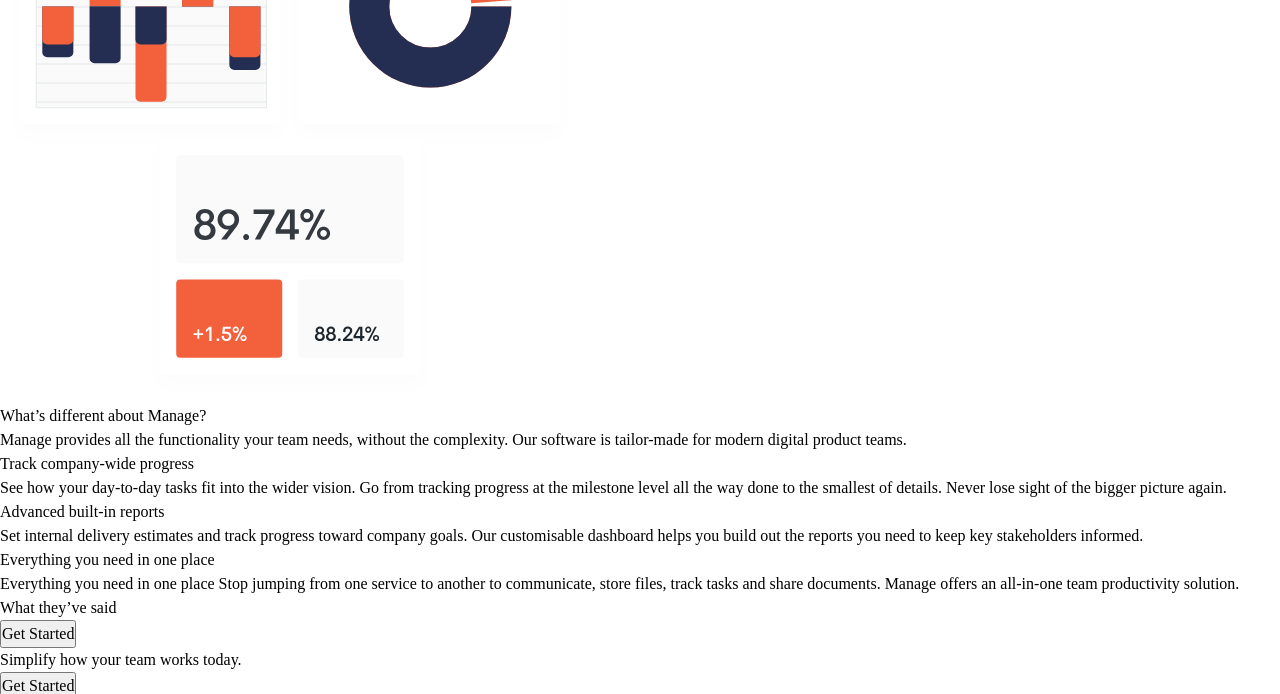
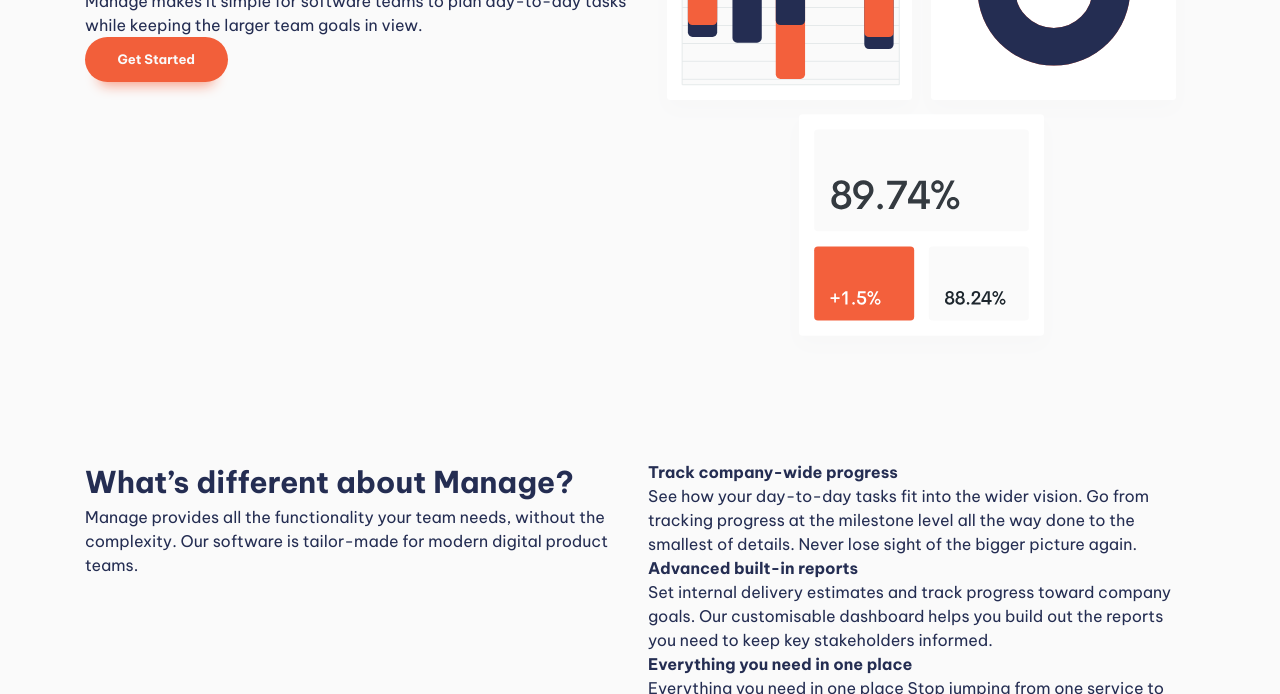
Before and after one commit to Simow03/FEM-Manage-Landing-Page, a plain HTML site: page index.html in a window 1280 px wide. Shown: the part 369-1063 px from the top of the page. Drawn offline with Linux system fonts and the light colour scheme.

Commit message:
general styles

```diff
--- a/index.html
+++ b/index.html
@@ -7,7 +7,7 @@
     <title>Document</title>
     <link rel="stylesheet" href="/style.css" />
   </head>
-  <body>
+  <body class="bg-neutral-900">
     <header id="header">
       <div class="container">
         <a href="#"><img src="/images/logo.svg" alt="manage-logo" /></a>
@@ -25,11 +25,11 @@
     </header>
     <main>
       <!-- section start -->
-      <section>
+      <section class="padding-block-900">
         <div class="container">
           <div class="even-columns">
             <div class="column">
-              <h1>Bring everyone together to build better products.</h1>
+              <h1 class="fs-primary-heading fw-bold">Bring everyone together to build better products.</h1>
               <p>
                 Manage makes it simple for software teams to plan day-to-day
                 tasks while keeping the larger team goals in view.
@@ -44,11 +44,11 @@
       </section>
       <!-- section end -->
       <!-- section start -->
-      <section>
+      <section class="padding-block-900">
         <div class="container">
           <div class="even-columns">
             <div class="column">
-              <h2>What’s different about Manage?</h2>
+              <h2 class="fs-secondary-heading fw-bold">What’s different about Manage?</h2>
               <p>
                 Manage provides all the functionality your team needs, without
                 the complexity. Our software is tailor-made for modern digital
@@ -58,7 +58,7 @@
             <div class="column">
               <ul role="list" class="numbered-list">
                 <li>
-                  <h3>Track company-wide progress</h3>
+                  <h3 class="fw-bold fs-600">Track company-wide progress</h3>
                   <p>
                     See how your day-to-day tasks fit into the wider vision. Go
                     from tracking progress at the milestone level all the way
@@ -67,7 +67,7 @@
                   </p>
                 </li>
                 <li>
-                  <h3>Advanced built-in reports</h3>
+                  <h3 class="fw-bold fs-600">Advanced built-in reports</h3>
                   <p>
                     Set internal delivery estimates and track progress toward
                     company goals. Our customisable dashboard helps you build
@@ -75,7 +75,7 @@
                   </p>
                 </li>
                 <li>
-                  <h3>Everything you need in one place</h3>
+                  <h3 class="fw-bold fs-600">Everything you need in one place</h3>
                   <p>
                     Everything you need in one place Stop jumping from one
                     service to another to communicate, store files, track tasks
@@ -90,18 +90,18 @@
       </section>
       <!-- section end -->
       <!-- section start -->
-      <section id="carousel">
-        <h2>What they’ve said</h2>
+      <section id="carousel" class="padding-block-700">
+        <h2 class="fs-secondary-heading fw-bold">What they’ve said</h2>
         <!-- TODO: Carousel here -->
         <button class="button">Get Started</button>
       </section>
       <!-- section end -->
       <!-- section start -->
-      <section id="cta">
+      <section id="cta" class="padding-block-700 bg-primary-400 text-neutral-900">
         <div class="container">
           <div class="even-columns">
             <div class="column">
-              <h2>Simplify how your team works today.</h2>
+              <h2 class="fs-secondary-heading fw-bold">Simplify how your team works today.</h2>
             </div>
             <div class="column">
               <button class="button" data-type="inverted">Get Started</button>
@@ -112,7 +112,7 @@
       <!-- section end -->
     </main>
 
-    <footer id="footer">
+    <footer id="footer" class="padding-block-900 bg-neutral-100 text-neutral-900">
       <div class="container">
         <div class="even-columns">
           <div class="column">
@@ -141,7 +141,7 @@
           <div class="column">
             <form action="">
               <input type="email">
-              <button class="button">Go</button>
+              <button class="button" data-type="footer">Go</button>
             </form>
             <p>Copyright 2020. All Rights Reserved</p>
           </div>
--- a/style.css
+++ b/style.css
@@ -69,7 +69,8 @@ svg {
 :root {
   /* colors */
   --clr-primary-400: hsl(12, 88%, 59%);
-  --clr-primary-400: hsl(13, 100%, 96%);
+  --clr-primary-700: hsl(12, 88%, 75%);
+  --clr-primary-900: hsl(13, 100%, 96%);
 
   --clr-accent-400: hsl(228, 39%, 23%);
 
@@ -94,4 +95,134 @@ svg {
   --fs-700: 1.875rem;
   --fs-800: 2.5rem;
   --fs-900: 2.5rem;
+
+  /* spacing */
+  --size-100: 0.25rem;
+  --size-200: 0.5rem;
+  --size-300: 0.75rem;
+  --size-400: 1rem;
+  --size-500: 1.25rem;
+  --size-600: 1.5rem;
+  --size-700: 2rem;
+  --size-800: 2.5rem;
+  --size-900: 3rem;
 }
+
+/*============ Utility classes ============*/
+/* text colors */
+.text-accent-400 {
+  color: var(--clr-accent-400);
+}
+.text-neutral-400 {
+  color: var(--clr-neutral-400);
+}
+.text-neutral-900 {
+  color: var(--clr-neutral-900);
+}
+
+/* background colors */
+.bg-primary-400 {
+  background-color: var(--clr-primary-400);
+}
+.bg-neutral-900 {
+  background-color: var(--clr-neutral-900);
+}
+.bg-neutral-100 {
+  background-color: var(--clr-neutral-100);
+}
+
+/* font weights */
+.fw-regular {
+  font-weight: var(--fw-regular);
+}
+.fw-medium {
+  font-weight: var(--fw-medium);
+}
+.fw-bold {
+  font-weight: var(--fw-bold);
+}
+
+/* font sizes */
+.fs-primary-heading {
+  font-size: var(--fs-800);
+}
+.fs-secondary-heading {
+  font-size: var(--fs-700);
+}
+.fs-200 {
+  font-size: var(--fs-200);
+}
+.fs-300 {
+  font-size: var(--fs-300);
+}
+.fs-400 {
+  font-size: var(--fs-400);
+}
+.fs-500 {
+  font-size: var(--fs-500);
+}
+.fs-600 {
+  font-size: var(--fs-600);
+}
+
+/* padding blocks */
+.padding-block-700 {
+  padding-block: var(--size-700);
+}
+.padding-block-900 {
+  padding-block: var(--size-900);
+}
+
+/*============ General styling ============*/
+body {
+  font-family: var(--ff-primary), var(--ff-secondary);
+  color: var(--clr-accent-400);
+}
+.container {
+  --max-width: 1110px;
+  --padding: 1rem;
+
+  /* choose the smaller between the two values */
+  width: min(var(--max-width), 100% - (var(--padding) * 2));
+  margin-inline: auto;
+}
+.even-columns {
+  display: grid;
+  gap: 1rem;
+}
+@media (min-width: 50em) {
+  .even-columns {
+    grid-auto-flow: column;
+    grid-auto-columns: 1fr;
+  }
+}
+.button {
+  border: unset;
+  border-radius: 100vmax;
+  color: var(--clr-neutral-900);
+  background-color: var(--clr-primary-400);
+  font-size: var(--fs-300);
+  font-weight: var(--fw-bold);
+  line-height: 1;
+  text-decoration: none;
+  padding: 1.25em 2.5em;
+  cursor: pointer;
+  box-shadow: 0 1.25em 1em -1em var(--clr-primary-700);
+}
+.button:hover,
+.button:focus-visible {
+  background-color: var(--clr-primary-700);
+}
+.button[data-type="inverted"] {
+  background-color: var(--clr-neutral-900);
+  color: var(--clr-primary-400);
+  box-shadow: 0 1.25em 1em -1em var(--clr-primary-400);
+}
+.button[data-type="inverted"]:hover,
+.button[data-type="inverted"]:focus-visible {
+  color: var(--clr-primary-700);
+}
+.button[data-type="footer"] {
+  box-shadow: unset;
+  padding: 1.25em 1.75em;
+}
```
